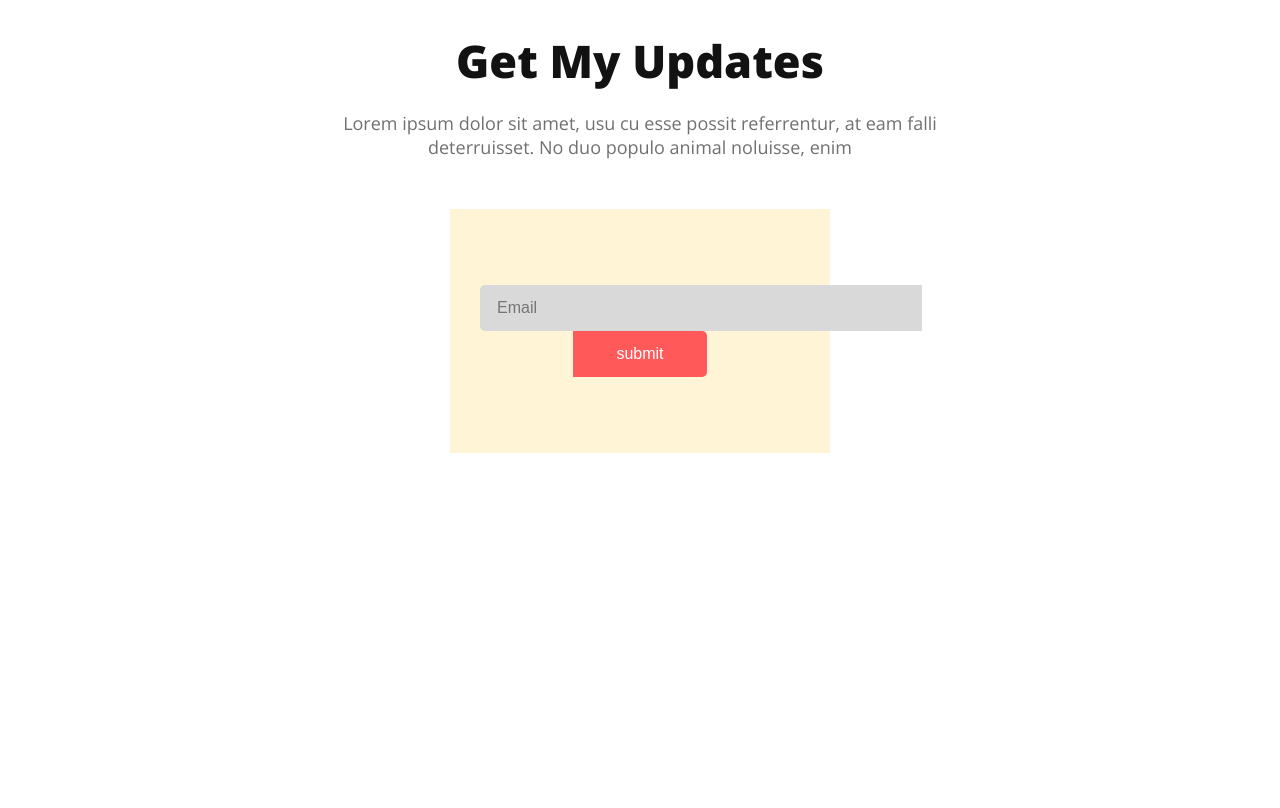
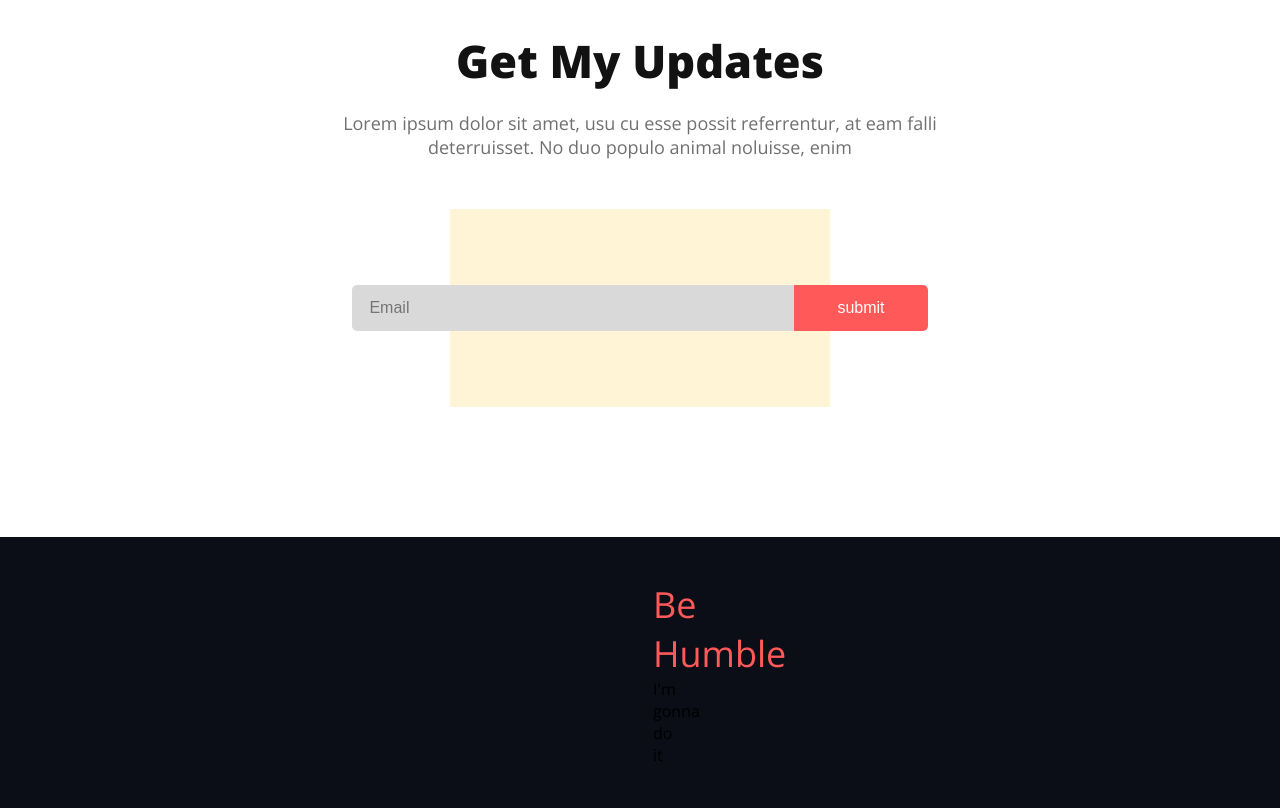
Before and after one commit to rakibunateed/donate-today, a plain HTML site: page index.html in a window 1280 px wide. Shown: the part 3628-4436 px from the top of the page. Before the commit the page ends 4211 px from the top, so only its background shows below. Drawn offline with nearby package versions, Linux system fonts and the light colour scheme.

Commit message:
promlem solve

```diff
--- a/index.html
+++ b/index.html
@@ -98,13 +98,15 @@
         </div>
 
         <div class="subscrib">
-            <input class="email" type="email" placeholder="Email">
+            <div><input class="email" type="email" placeholder="Email"></div>
             <input class="btn-primary-2" type="submit" value="submit">
         </div>
-
-
     </main>
     <footer>
+        <div class="humble">
+            <h3 class="humble-title">Be Humble</h3>
+            <p class="humble-info">I'm gonna do it</p>
+        </div>
 
     </footer>
 </body>
--- a/styles/donate.css
+++ b/styles/donate.css
@@ -273,6 +273,7 @@ margin: 20px 0 50px;
     justify-content: center;
     text-align: center;
     gap: 0;
+    display: flex;
 }
 .email{
     border-radius: 5px 0px 0px 5px;
@@ -293,3 +294,15 @@ font-size: 16px;
 font-weight: 500;
 padding: 14px 43px;
 }
+
+.humble{
+    background:#0B0D17;
+padding: 43px 629px 42px 653px;
+align-items: center;
+justify-content: center;
+}
+.humble-title{
+    color: #FF5959;
+font-size: 36px;
+font-weight: 400;
+}
```
